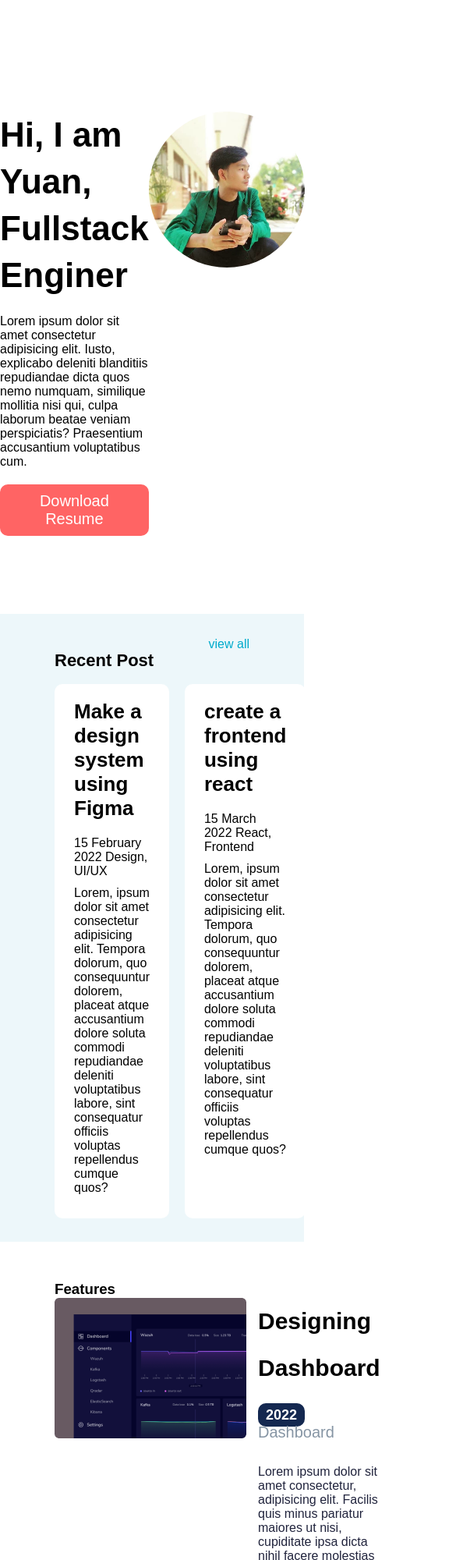
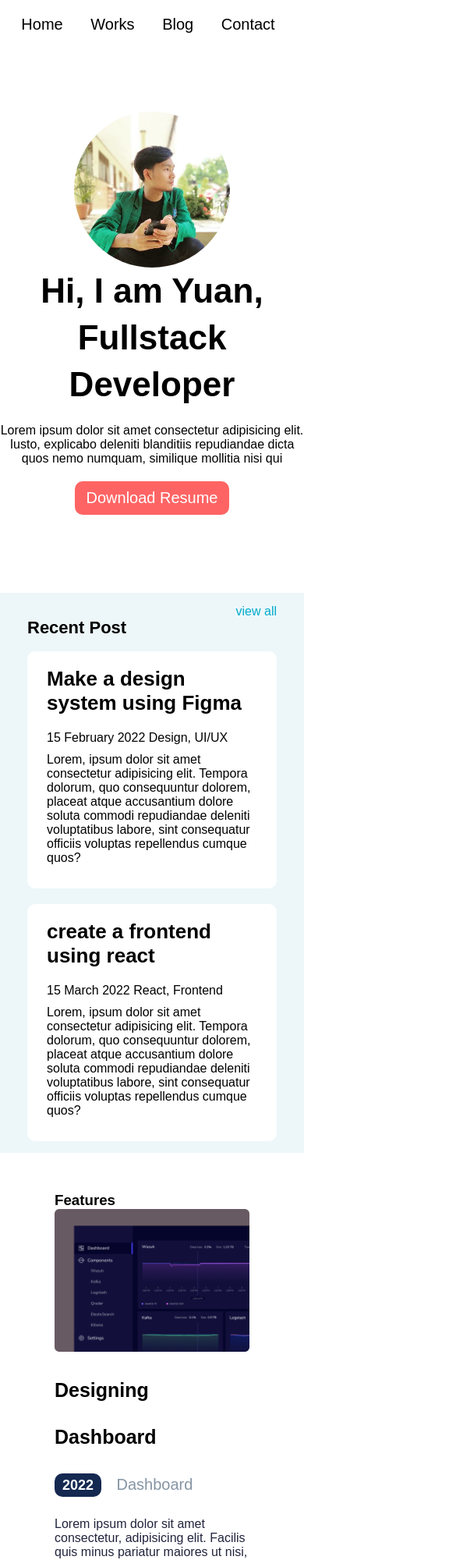
Before and after one commit to yuanlevai/belajar-portfolio, a plain HTML site: page index.html in a window 390 px wide. Shown: the top 2000 px of the page at 78% size, 585 px wide, since content can reach past the window. Drawn offline with Linux system fonts and the light colour scheme.

Commit message:
portfolio responsive

```diff
--- a/index.html
+++ b/index.html
@@ -27,12 +27,11 @@
         <div class="hero-text">
             <h1>
                 Hi, I am Yuan,<br />
-                Fullstack Enginer
+                Fullstack Developer
             </h1>
             <h4>
                 Lorem ipsum dolor sit amet consectetur adipisicing elit. Iusto, explicabo deleniti blanditiis
-                repudiandae dicta quos nemo numquam, similique mollitia nisi qui, culpa laborum beatae veniam
-                perspiciatis? Praesentium accusantium voluptatibus cum.
+                repudiandae dicta quos nemo numquam, similique mollitia nisi qui
             </h4>
             <button>Download Resume</button>
         </div>
--- a/style.css
+++ b/style.css
@@ -178,3 +178,71 @@ ul li {
     color: #21243D;
     margin-bottom: 20px;
 }
+
+/* @media only screen and (max-width: 900px) and (max-width: 600px) {
+    .container {
+        margin: auto;
+        width: 100%;
+    }
+} */
+
+/* media query */
+@media only screen and (max-width: 700px) {
+    .container {
+        margin: auto;
+        width: 100%;
+        padding: 0 10px;
+    }
+
+    .hero {
+        display: flex;
+        flex-direction: column-reverse;
+        margin-top: 100px;
+        font-family:sans-serif;
+    }
+
+    .hero-image {
+        display: flex;
+        border-radius: 50%;
+        justify-content: center;
+    }
+
+    .hero-text {
+        text-align: center;
+        width: 100%;
+    }
+
+    /* post mobile */
+    .post {
+        padding: 15px 35px;
+    }
+
+    .post-body {
+        display: flex;
+        flex-direction: column;
+    }
+
+    /* fitur */
+    .fitur-detail {
+        display: flex;
+        flex-direction: column;
+    }
+    .fitur-detail h2 {
+        font-size: 25px;
+    }
+
+    .fitur-detail-image img {
+        width: 100%;
+    }
+
+    .menu {
+        justify-content: center;
+    }
+
+    .social-media-icon {
+        display: flex;
+        justify-content: center;
+        gap: 30px;
+        margin-bottom: 15px;
+    }
+}
```
